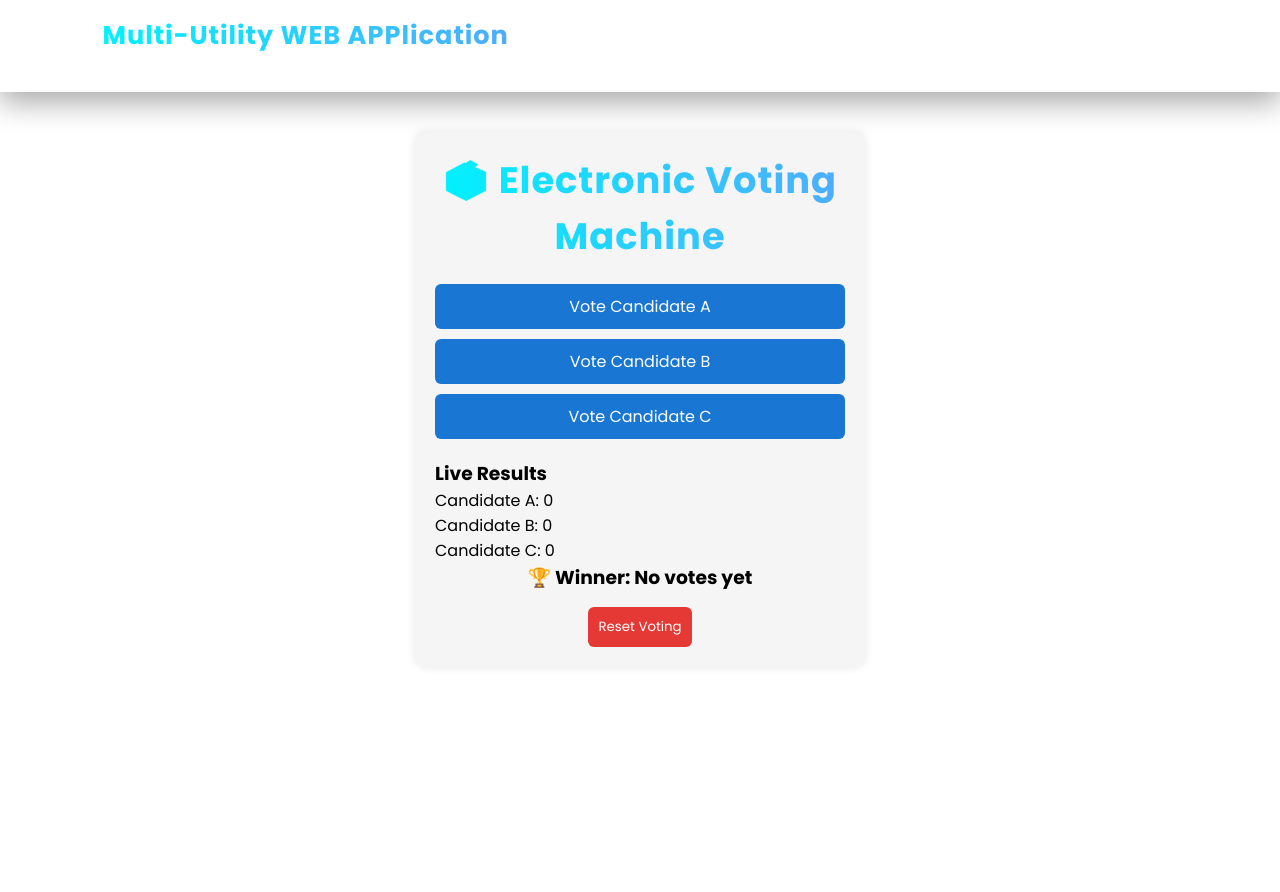
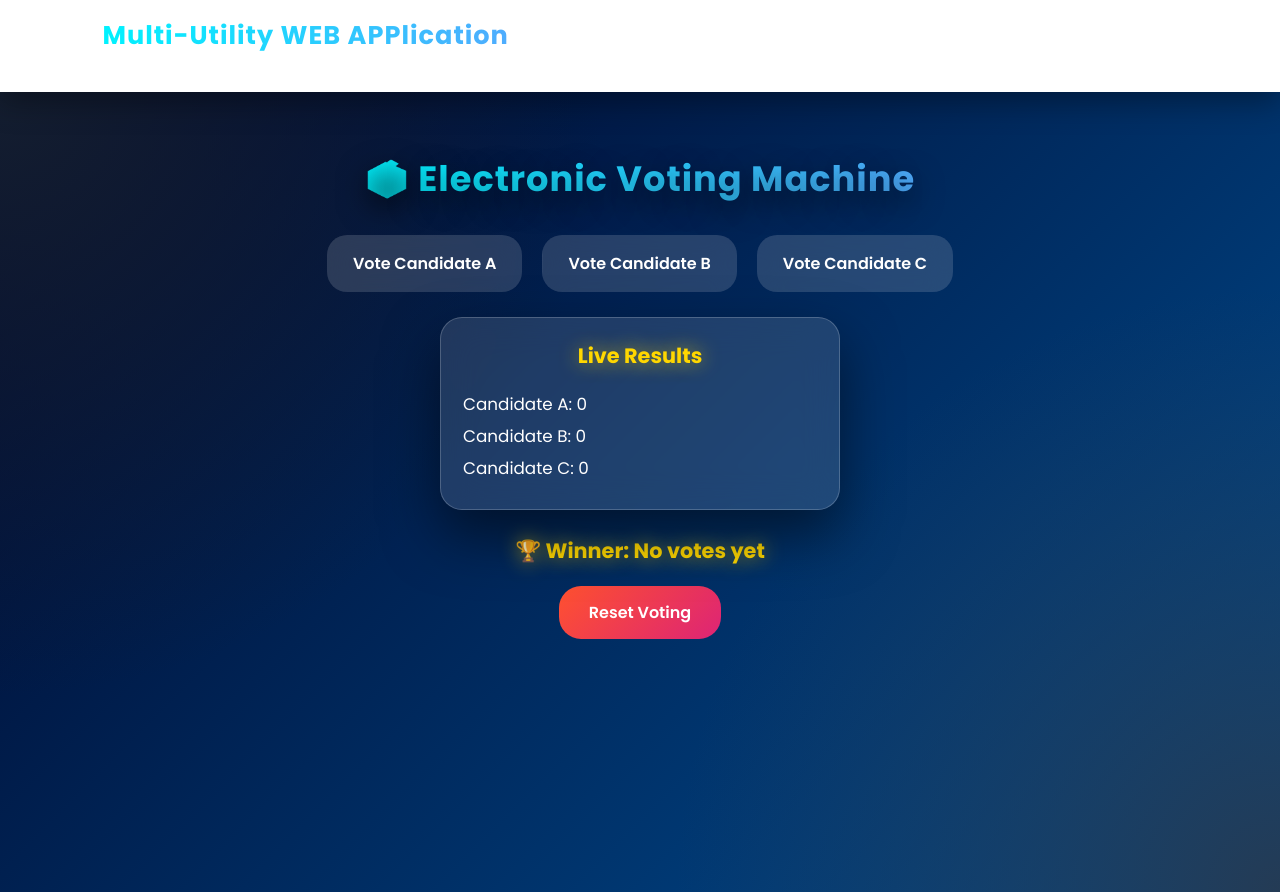
Before and after one commit to Jaysaw/MERN-TASK, a React (Vite) app: page /vote in a window 1280 px wide. Before the commit the page ends 800 px from the top, so only its background shows below. Built offline with nearby package versions, Linux system fonts and the light colour scheme.

Commit message:
Update VoteMachine.css

```diff
--- a/src/pages/VoteMachine.css
+++ b/src/pages/VoteMachine.css
@@ -1,51 +1,187 @@
 .vote-container {
-    max-width: 450px;
-    margin: 40px auto;
-    padding: 20px;
-    text-align: center;
-    background: #f5f5f5;
-    border-radius: 10px;
-    box-shadow: 0 0 10px rgba(0,0,0,0.1);
+    min-height: 100vh;
+    padding: 60px 20px;
+
+    display: flex;
+    flex-direction: column;
+    align-items: center;
+
+    background:
+      radial-gradient(circle at top left, #141e30, transparent 40%),
+      radial-gradient(circle at bottom right, #243b55, transparent 40%),
+      linear-gradient(135deg, #000428, #004e92);
+
+    font-family: "Poppins", sans-serif;
+    color: #fff;
+
+    animation: fadeIn 0.8s ease;
+  }
+
+  @keyframes fadeIn {
+    from { opacity: 0; transform: translateY(25px); }
+    to { opacity: 1; transform: translateY(0); }
+  }
+
+
+  .vote-container h2 {
+    font-size: 2.2rem;
+    margin-bottom: 30px;
+    letter-spacing: 1px;
+    text-shadow: 0 10px 30px rgba(0,0,0,0.6);
+  }
+
+
+  .candidates {
+    display: flex;
+    gap: 20px;
+    margin-bottom: 25px;
+    flex-wrap: wrap;
+    justify-content: center;
   }
 
   .candidates button {
-    display: block;
-    width: 100%;
-    margin: 10px 0;
-    padding: 10px;
-    font-size: 16px;
-    background: #1976d2;
-    color: white;
+    padding: 16px 26px;
+    border-radius: 20px;
     border: none;
-    border-radius: 6px;
+
+    background: rgba(255,255,255,0.15);
+    backdrop-filter: blur(14px);
+
+    color: #fff;
+    font-size: 1rem;
+    font-weight: 600;
+
     cursor: pointer;
+    position: relative;
+    overflow: hidden;
+
+    transition: transform 0.3s ease, box-shadow 0.3s ease;
+  }
+
+
+  .candidates button::before {
+    content: "";
+    position: absolute;
+    inset: 0;
+    background: linear-gradient(
+      120deg,
+      transparent,
+      rgba(255,255,255,0.35),
+      transparent
+    );
+    transform: translateX(-100%);
+    transition: transform 0.6s ease;
+  }
+
+  .candidates button:hover::before {
+    transform: translateX(100%);
   }
 
   .candidates button:hover {
-    background: #125aa3;
+    transform: translateY(-6px) scale(1.05);
+    box-shadow: 0 20px 45px rgba(0,0,0,0.6);
   }
 
-.results {
-    margin-top: 20px;
-    text-align: left;
+  .candidates button:active {
+    transform: scale(0.95);
   }
 
+
   .message {
-    margin-top: 10px;
-    color: green;
-    font-weight: bold;
+    margin-bottom: 18px;
+    padding: 10px 18px;
+    border-radius: 14px;
+
+    background: rgba(0,255,255,0.15);
+    color: #00f5ff;
+
+    animation: pop 0.4s ease;
   }
 
+  @keyframes pop {
+    from { transform: scale(0.9); opacity: 0; }
+    to { transform: scale(1); opacity: 1; }
+  }
+
+
+  .results {
+    width: 100%;
+    max-width: 400px;
+    padding: 22px;
+    margin-bottom: 25px;
+
+    background: rgba(255,255,255,0.12);
+    backdrop-filter: blur(18px);
+
+    border-radius: 22px;
+    border: 1px solid rgba(255,255,255,0.2);
+
+    box-shadow: 0 25px 55px rgba(0,0,0,0.5);
+    animation: slideUp 0.6s ease;
+  }
+
+  @keyframes slideUp {
+    from { opacity: 0; transform: translateY(35px); }
+    to { opacity: 1; transform: translateY(0); }
+  }
+
+  .results h3 {
+    margin-bottom: 12px;
+    text-align: center;
+  }
+
+  .results p {
+    margin: 6px 0;
+    font-size: 1.05rem;
+  }
+
+
+  .vote-container h3 {
+    margin-bottom: 20px;
+    font-size: 1.3rem;
+    color: #ffd700;
+    text-shadow: 0 0 20px rgba(255,215,0,0.7);
+    animation: glow 1.5s infinite alternate;
+  }
+
+  @keyframes glow {
+    from { text-shadow: 0 0 10px rgba(255,215,0,0.4); }
+    to { text-shadow: 0 0 25px rgba(255,215,0,0.9); }
+  }
+
+
   .reset {
-    margin-top: 15px;
-    padding: 10px;
-    background: #e53935;
-    color: white;
+    padding: 14px 30px;
+    border-radius: 22px;
     border: none;
-    border-radius: 6px;
+
+    background: linear-gradient(135deg, #ff512f, #dd2476);
+    color: #fff;
+
+    font-size: 1rem;
+    font-weight: 600;
+
     cursor: pointer;
+    transition: transform 0.25s ease, box-shadow 0.25s ease;
   }
 
   .reset:hover {
-    background: #c62828;
+    transform: translateY(-4px);
+    box-shadow: 0 15px 35px rgba(255,81,47,0.6);
   }
+
+  .reset:active {
+    transform: scale(0.95);
+  }
+
+
+  @media (max-width: 600px) {
+    .candidates {
+      gap: 12px;
+    }
+
+    .candidates button {
+      width: 100%;
+      max-width: 280px;
+    }
+  }
```
Lines whose indentation alone changed are shown as unchanged.
